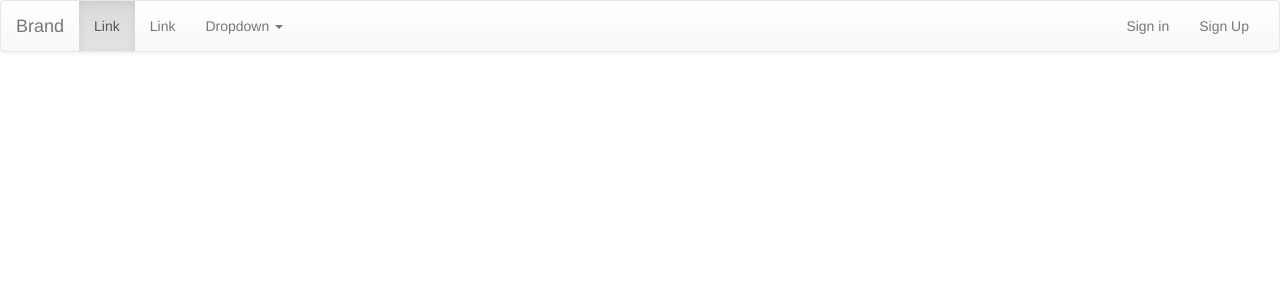
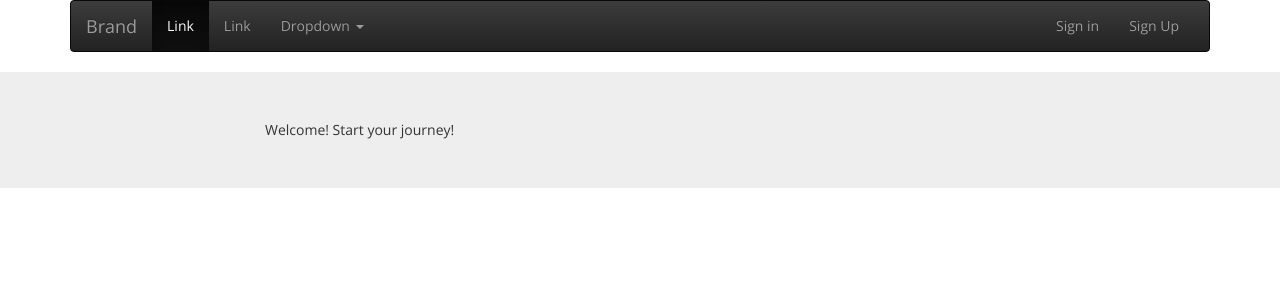
Before and after one commit to ShakilAhmedDhaka/django_apps, a Django app: page /form/ in a window 1280 px wide. Shown: the top 300 px of the page. Run offline with Django 3.2, Linux system fonts and the light colour scheme; some libraries are stand-ins or nearby versions.

Commit message:
cutomized login page and implemented djagno extends and tags

```diff
--- /dev/null
+++ b/myapps/form/static/form/base.css
@@ -0,0 +1,35 @@
+/* Fonts from Google Fonts - more at https://fonts.google.com */
+@import url('https://fonts.googleapis.com/css?family=Open+Sans:400,700');
+@import url('https://fonts.googleapis.com/css?family=Merriweather:400,700');
+
+body {
+    font-family:'Open Sans';
+}
+
+
+#legend_id{
+	color: #ffffff;
+	text-align:center;
+	font-family:'Open Sans';
+	font-size:4rem;
+}
+
+
+
+.vertical-center {
+  min-height: 100%;  /* Fallback for browsers do NOT support vh unit */
+  min-height: 100vh; /* These two lines are counted as one :-)       */
+
+  display: flex;
+  align-items: center;
+}
+
+
+/* form validation color change */
+.my-error-class {
+    color: #e7518f;  /* pink */
+}
+.my-valid-class {
+    color: #00CC00; /* green */
+}
+/* form validation color change */
--- a/myapps/form/templates/form/base.html
+++ b/myapps/form/templates/form/base.html
@@ -1,27 +1,48 @@
+{% load static %}
+{% load crispy_forms_tags %}
+
 <!DOCTYPE html>
 <html>
-<head>
-  <meta charset="utf-8">
-  <title>{% block title %}Django Simple Login{% endblock %}</title>
-</head>
-<body>
-  <header>
-    <h1>Django Simple Login</h1>
-    {% if user.is_authenticated %}
-      Hi {{ user.username }}!
-      <a href="{% url 'form:logout' %}">logout</a>
-    {% else %}
-      <a href="{% url 'form:login' %}">login</a>
-    {% endif %}
-  </header>
-  <hr>
-  <main>
-    {% block content %}
+ <head>
+    <meta charset="utf-8">
+    <meta name="viewport" content="width=device-width, initial-scale=1">
+    <title> {{ title }}</title>
+    <link rel="stylesheet" href="https://maxcdn.bootstrapcdn.com/bootstrap/3.3.7/css/bootstrap.min.css" integrity="sha384-BVYiiSIFeK1dGmJRAkycuHAHRg32OmUcww7on3RYdg4Va+PmSTsz/K68vbdEjh4u" crossorigin="anonymous">
+    <!-- Optional theme -->
+    <link rel="stylesheet" href="https://maxcdn.bootstrapcdn.com/bootstrap/3.3.7/css/bootstrap-theme.min.css" integrity="sha384-rHyoN1iRsVXV4nD0JutlnGaslCJuC7uwjduW9SVrLvRYooPp2bWYgmgJQIXwl/Sp" crossorigin="anonymous">
+    {% block styles %}
     {% endblock %}
-  </main>
-  <hr>
-  <footer>
-    <a href="http://simpleisbetterthancomplex.com">simpleisbetterthancomplex.com</a>
-  </footer>
-</body>
+
+    <script src="https://code.jquery.com/jquery-3.2.1.min.js" integrity="sha256-hwg4gsxgFZhOsEEamdOYGBf13FyQuiTwlAQgxVSNgt4=" crossorigin="anonymous"></script>
+    <script src="//ajax.aspnetcdn.com/ajax/jquery.validate/1.9/jquery.validate.min.js"></script>
+    <script type="text/javascript" src="https://ajax.aspnetcdn.com/ajax/jquery.validate/1.11.1/additional-methods.js"></script>
+    <script src="https://maxcdn.bootstrapcdn.com/bootstrap/3.3.7/js/bootstrap.min.js" integrity="sha384-Tc5IQib027qvyjSMfHjOMaLkfuWVxZxUPnCJA7l2mCWNIpG9mGCD8wGNIcPD7Txa" crossorigin="anonymous"></script>
+    {% block scripts %}
+    {% endblock %}
+ </head>
+  <body>
+      {% include 'form/nav.html' %}
+    <div class="jumbotron">
+      <div class='container'>
+        <div class='row'>
+          <div class='col-md-8 col-md-offset-2'>
+
+            {% block header %}
+            {% endblock %}
+
+            {% block legend %}
+            {% endblock %}
+
+            {% block form %}
+	          {% endblock %}
+
+	          {% block test %}
+	          {% endblock %}
+          </div>
+        </div>
+      </div>
+    </div>
+      {% block footer %}
+      {% endblock %}
+  </body>
 </html>
--- a/myapps/form/templates/form/nav.html
+++ b/myapps/form/templates/form/nav.html
@@ -1,26 +1,6 @@
-{% load static %}
-{% load crispy_forms_tags %}
 
-<!DOCTYPE html>
-<html>
- <head>
-    <meta charset="utf-8">
-    <meta name="viewport" content="width=device-width, initial-scale=1">
-    <title> {{ title }}</title>
-    <link rel="stylesheet" href="https://maxcdn.bootstrapcdn.com/bootstrap/3.3.7/css/bootstrap.min.css" integrity="sha384-BVYiiSIFeK1dGmJRAkycuHAHRg32OmUcww7on3RYdg4Va+PmSTsz/K68vbdEjh4u" crossorigin="anonymous">
-    <!-- Optional theme -->
-    <link rel="stylesheet" href="https://maxcdn.bootstrapcdn.com/bootstrap/3.3.7/css/bootstrap-theme.min.css" integrity="sha384-rHyoN1iRsVXV4nD0JutlnGaslCJuC7uwjduW9SVrLvRYooPp2bWYgmgJQIXwl/Sp" crossorigin="anonymous">
-    <link rel="stylesheet" type="text/css"  href="{% static 'form/style.css' %}" />
-
-    <script src="https://code.jquery.com/jquery-3.2.1.min.js" integrity="sha256-hwg4gsxgFZhOsEEamdOYGBf13FyQuiTwlAQgxVSNgt4=" crossorigin="anonymous"></script>
-    <script src="//ajax.aspnetcdn.com/ajax/jquery.validate/1.9/jquery.validate.min.js"></script>
-    <script type="text/javascript" src="https://ajax.aspnetcdn.com/ajax/jquery.validate/1.11.1/additional-methods.js"></script>
-    <script src="https://maxcdn.bootstrapcdn.com/bootstrap/3.3.7/js/bootstrap.min.js" integrity="sha384-Tc5IQib027qvyjSMfHjOMaLkfuWVxZxUPnCJA7l2mCWNIpG9mGCD8wGNIcPD7Txa" crossorigin="anonymous"></script>
-    <script type="text/javascript" src="{% static 'form/jsForm.js' %}"></script>
- </head>
-  <body>
-
-<nav class="navbar navbar-default">
+<div class="container">
+<nav class="navbar navbar-inverse bg-inverse">
   <div class="container-fluid">
     <!-- Brand and toggle get grouped for better mobile display -->
     <div class="navbar-header">
@@ -52,11 +32,11 @@
         </li>
       </ul>
       <ul class="nav navbar-nav navbar-right">
-        {% if page == "welcome" %}
+        {% if page == "welcome" or page == "login" %}
         <li><a href="{% url 'form:login' %}">Sign in</a></li>
         <li><a href="{% url 'form:signup_small' %}">Sign Up</a></li>
-        {% endif %}
-         {% if page != "welcome" %}
+
+         {% else %}
          <li><a href="{% url 'form:logout' %}">Sign Out</a></li>
          <li class="dropdown">
           <a href="#" class="dropdown-toggle" data-toggle="dropdown" role="button" aria-haspopup="true" aria-expanded="false">Account <span class="caret"></span></a>
@@ -73,6 +53,4 @@
     </div><!-- /.navbar-collapse -->
   </div><!-- /.container-fluid -->
 </nav>
-
-  </body>
-</html>
+</div>
--- /dev/null
+++ b/myapps/form/templates/form/welcome.html
@@ -0,0 +1,16 @@
+{% extends 'form/base.html' %}
+{% load static %}
+
+{# including css #}
+{% block styles %}
+<link rel="stylesheet" href="{% static 'form/base.css' %}" type="text/css" />
+{% endblock %}
+
+{% block test %}
+    {% if user.is_authenticated %}
+      Hi {{ user.username }}!
+    {% else %}
+      Welcome! Start your journey!
+    {% endif %}
+
+{% endblock %}
--- a/myapps/form/urls.py
+++ b/myapps/form/urls.py
@@ -9,7 +9,7 @@ app_name = 'form'
 urlpatterns = [
 	url(r'^$',views.index,name='index'),
 	url(r'^signup_small/$',views.signup_small,name='signup_small'),
-	url(r'^login/$', auth_views.login,{'template_name': 'form/signin.html'}, name='login'),
+	url(r'^login/$', auth_views.login,{'template_name': 'form/signin.html','extra_context':{'page':'login'}}, name='login'),
     url(r'^logout/$', auth_views.logout, {'next_page': 'form:index'}, name='logout'),
 	url(r'^work_space/$',views.work_space,name='work_space'),
 	url(r'^multiple_form/$',views.example_multi_form,name='multiple_form'),
--- a/myapps/form/views.py
+++ b/myapps/form/views.py
@@ -14,7 +14,7 @@ from .forms import SignUpSmall,ExampleForm,ButtonForm,SignIn
 
 
 def index(request):
-	return render(request,'form/nav.html',{'title':'Welcome','page':'welcome'})
+	return render(request,'form/welcome.html',{'title':'Welcome','page':'welcome'})
 
 
 
@@ -97,7 +97,7 @@ def signout(request):
 
 
 def work_space(request):
-	return render(request,'form/nav.html',{'title':'Work Space','page':'work_space'})
+	return render(request,'form/welcome.html',{'title':'Work Space','page':'work_space'})
 
 
 
```
Also changed, not shown: myapps/form/templates/form/signin.html (+35 -7 lines), 2 other files.
